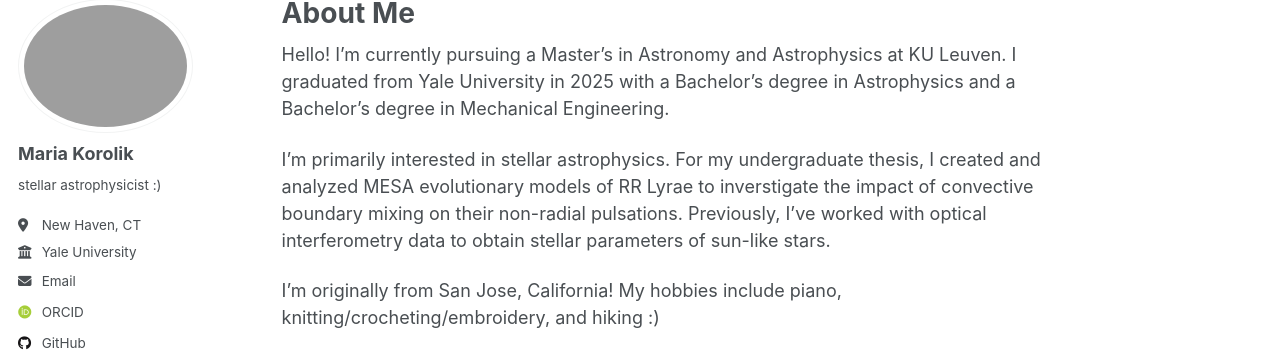
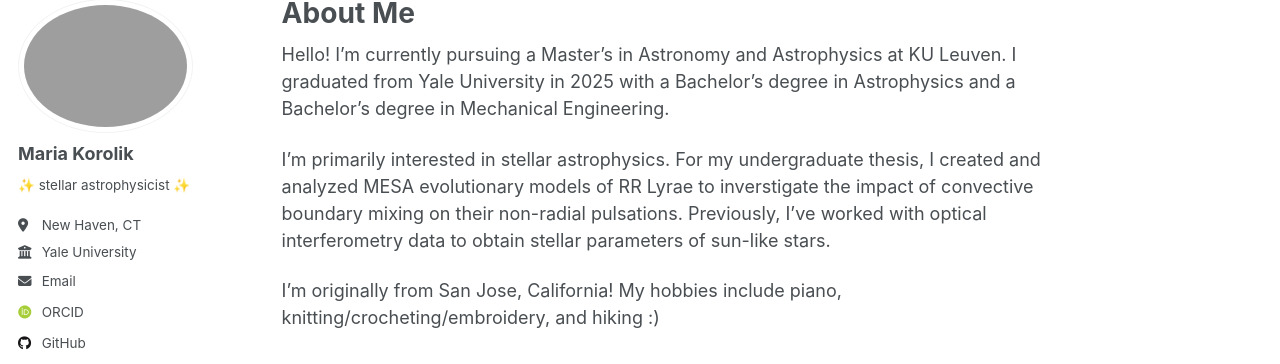
Before and after one commit to mkorolik/mkorolik.github.io, a Jekyll site: the page built from _pages/about.md, in a window 1280 px wide. Shown: the part 100-464 px from the top of the page. Built offline with Jekyll 4.4.1, drawn with Linux system fonts in a browser that asks for light colours; some web fonts are replaced; a script that is not in the unit is left out.

```diff
--- a/_config.yml
+++ b/_config.yml
@@ -25,7 +25,7 @@ author:
   avatar           : "/files/IMG_6807.jpg"
   name             : "Maria Korolik"
   pronouns         : # example: "she/her"
-  bio              : "stellar astrophysicist :)"
+  bio              : "✨ stellar astrophysicist ✨"
   location         : "New Haven, CT"
   employer         : "Yale University"
   uri              : # URL
```
